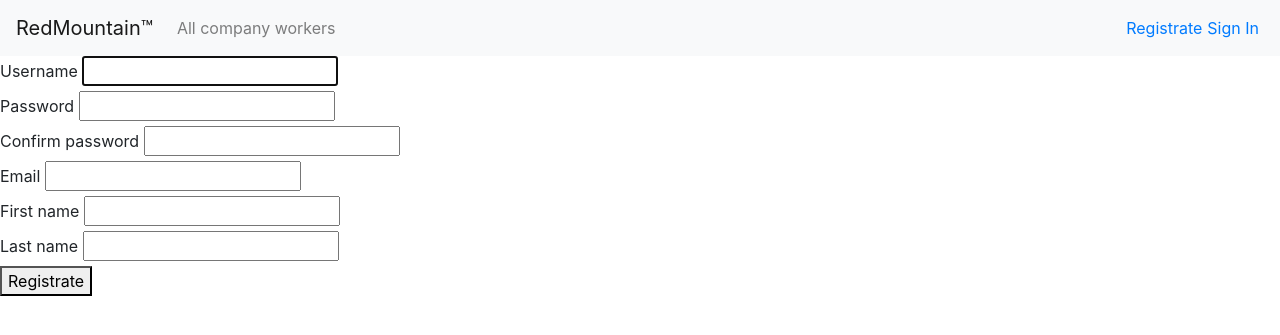
After one commit to Sprow/CompanyTree, a Django app: page /accounts/registration/ in a window 1280 px wide. The commit adds this page. Shown: the top 335 px of the page. Run offline with Django 3.2, Linux system fonts and the light colour scheme; some libraries are stand-ins or nearby versions.

Commit message:
add admin, login, regestration, edit profile, change password

```diff
--- a/accounts/forms.py
+++ b/accounts/forms.py
@@ -1,5 +1,6 @@
 from django import forms
 from accounts.models import User
+from django.contrib.auth.forms import UserChangeForm, UserCreationForm
 
 
 class SearchForm(forms.Form):
@@ -9,21 +10,22 @@ class SearchForm(forms.Form):
         if len(querySet_of_all_positions) >= 2:
             for i in querySet_of_all_positions:
                 for _, val in i.items():
-                    list_of_all_positions.append((val, val))
+                    if val != "":
+                        list_of_all_positions.append((val, val))
     except:
         pass
 
     list_of_all_years = []
     list_of_all_years2 = [("year", "year")]
     try:
-        querySet_of_all_years = User.objects.values('date_joined')
-        if len(querySet_of_all_years) >= 2:
-            for i in querySet_of_all_years:
-                for key, val in i.items():
-                    year = val.year
-                    list_of_all_years.append(year)
+        queryset_of_all_years = User.objects.values('date_joined')
+        if len(queryset_of_all_years) >= 2:
+            for i in queryset_of_all_years:
+                    for key, val in i.items():
+                        year = val.year
+                        list_of_all_years.append(year)
             for i in range(min(list_of_all_years), max(list_of_all_years)+1):
-                list_of_all_years2.append((i, i))
+                    list_of_all_years2.append((i, i))
     except:
         pass
 
@@ -35,3 +37,29 @@ class SearchForm(forms.Form):
     salary_max = forms.IntegerField(required=False, min_value=0)
     page_number = forms.IntegerField(widget=forms.HiddenInput(), required=False)
     total_pages = forms.IntegerField(widget=forms.HiddenInput(), required=False)
+
+
+class LoginForm(forms.Form):
+    username = forms.CharField()
+    password = forms.CharField(min_length=4, max_length=128, widget=forms.TextInput(attrs={"type": "password"}))
+
+
+class RegistrationForm(UserCreationForm):
+
+    class Meta:
+        model = User
+        fields = (
+            'username',
+            'first_name',
+            'last_name',
+            'email',
+            'password1',
+            'password2'
+        )
+
+
+class EditProfileForm(UserChangeForm):
+
+    class Meta:
+        model = User
+        fields = ('first_name', 'last_name', 'email', 'password')
--- /dev/null
+++ b/accounts/templates/registration.html
@@ -0,0 +1,55 @@
+{% extends "base.html" %}
+
+
+{% block content %}
+    <form action="{% url 'registration' %}" method="POST">
+        {% csrf_token %}
+
+        {{ pass_error }}
+        {{ username_error }}
+
+        {% if form.username.errors %}
+            {{ form.username.errors }}
+        {% endif %}
+        <div>
+            <label for="{{ form.username.id_for_label }}">Username</label>
+            {{ form.username }}
+        </div>
+
+        {% if form.password1.errors %}
+            {{ form.password1.errors }}
+        {% endif %}
+        <div>
+            <label for="{{ form.password1.id_for_label }}">Password</label>
+            {{ form.password1 }}
+        </div>
+
+        {% if form.password2.errors %}
+            {{ form.password2.errors }}
+        {% endif %}
+        <div>
+            <label for="{{ form.password2.id_for_label }}">Confirm password</label>
+            {{ form.password2 }}
+        </div>
+
+        {% if form.email.errors %}
+            {{ form.email.errors }}
+        {% endif %}
+        <div>
+            <label for="{{ form.email.id_for_label }}">Email</label>
+            {{ form.email }}
+        </div>
+
+        <div>
+            <label for="{{ form.first_name.id_for_label }}">First name</label>
+            {{ form.first_name }}
+        </div>
+
+        <div>
+            <label for="{{ form.last_name.id_for_label }}">Last name</label>
+            {{ form.last_name }}
+        </div>
+
+        <button type="submit">Registrate</button>
+    </form>
+{% endblock %}
--- /dev/null
+++ b/accounts/urls.py
@@ -0,0 +1,18 @@
+from django.conf.urls import url
+
+from accounts.views import sign_out, sign_in, register_user, view_profile, edit_profile, change_password
+
+
+urlpatterns = [
+    url(r'^logout/$', sign_out, name="logout"),
+    url(r'^login/$', sign_in, name="login"),
+    url(r'^registration/$', register_user, name="registration"),
+    # url(r'^profile/$', view_profile, name="view_profile"),
+    # url(r'^change-password/$', change_password, name='change_password'),
+    # url(r'^profile/edit/$', change_password, name="change_password"),
+
+    url(r'^profile/$', view_profile, name='view_profile'),
+    url(r'^profile/edit/$', edit_profile, name='edit_profile'),
+    url(r'^change-password/$', change_password, name='change_password'),
+
+]
--- a/accounts/views.py
+++ b/accounts/views.py
@@ -1,4 +1,5 @@
-from django.shortcuts import render, get_object_or_404
+from django.shortcuts import render, get_object_or_404, HttpResponseRedirect, redirect
+from django.urls import reverse
 from accounts.models import User
 from accounts.forms import SearchForm
 from django.core import serializers
@@ -7,6 +8,66 @@ from django.http import HttpResponse
 
 import json
 import math
+
+from django.contrib.auth import authenticate, login, logout
+from django.contrib.auth.decorators import login_required
+from django.contrib.auth.forms import PasswordChangeForm
+from django.contrib.auth import update_session_auth_hash
+
+from accounts.forms import LoginForm, RegistrationForm, EditProfileForm
+
+
+@login_required(login_url="/login/")
+def sign_out(request):
+    logout(request)
+    return HttpResponseRedirect(reverse("home"))
+
+
+def sign_in(request):
+    if request.user.is_authenticated:
+        return HttpResponseRedirect(reverse("home"))
+    else:
+        form = LoginForm()
+        if request.method == "POST":
+            form = LoginForm(request.POST)
+            if form.is_valid():
+                data = form.cleaned_data
+                user = authenticate(username=data.get("username"), password=data.get("password"))
+                if user:
+                    login(request, user)
+                    return HttpResponseRedirect(reverse("home"))
+                else:
+                    print("sorry")
+        return render(request, "login.html", {"form": form})
+
+
+def register_user(request):
+    if request.user.is_authenticated:
+        return HttpResponseRedirect(reverse("home"))
+    else:
+        form = RegistrationForm()
+        if request.method == 'POST':
+            form = RegistrationForm(request.POST)
+            if form.is_valid():
+                data = form.cleaned_data
+                password1 = data.get('password1')
+                password2 = data.get('password2')
+                if User.objects.filter(username=data.get("username")):
+                    username_error = 'User with this username is already exists'
+                    return render(request, 'registration.html', {"form": form, "username_error": username_error})
+                else:
+                    if password1 != password2:
+                        pass_error = "Passwords don't match"
+                        return render(request, 'registration.html', {"form": form, "pass_error": pass_error})
+                    else:
+                        user = User.objects.create_user(username=data.get("username"),
+                                                        email=data.get("email"),
+                                                        first_name=data.get("first_name"),
+                                                        last_name=data.get("last_name"))
+                        user.set_password(password1)
+                        user.save()
+                        return HttpResponseRedirect(reverse("login"))
+        return render(request, 'registration.html', {"form": form})
 
 
 def accounts(request):
@@ -26,10 +87,14 @@ def single_account(request, account_id):
 
 
 def all_accounts(request):
-    all_users = User.objects.all()
-    search_form = SearchForm()
-    return render(request, "all_accounts.html", {"all_accounts": all_users,
-                                                 "search_form": search_form})
+    if request.user.is_authenticated:
+        all_users = User.objects.all()
+        search_form = SearchForm()
+        return render(request, "all_accounts.html", {"all_accounts": all_users,
+                                                     "search_form": search_form})
+    else:
+        sign_in_error = "Please sign in"
+        return render(request, "all_accounts.html", {"sign_in_error": sign_in_error})
 
 
 def all_accounts_page_load(request):
@@ -108,3 +173,42 @@ def search(request):
                 # print('query>', search_result.query)     #sql request
 
                 return HttpResponse(search_result_json, content_type='application/json')
+
+
+def view_profile(request, pk=None):
+    if pk:
+        user = User.objects.get(pk=pk)
+    else:
+        user = request.user
+    return render(request, 'profile.html', {'user': user})
+
+
+def edit_profile(request):
+    if request.method == 'POST':
+        form = EditProfileForm(request.POST, instance=request.user)
+
+        if form.is_valid():
+            form.save()
+            return redirect(reverse('view_profile'))
+    else:
+        form = EditProfileForm(instance=request.user)
+        return render(request, 'edit_profile.html', {'form': form})
+
+
+def change_password(request):
+    if request.method == 'POST':
+        form = PasswordChangeForm(data=request.POST, user=request.user)
+
+        if form.is_valid():
+            form.save()
+            update_session_auth_hash(request, form.user)
+            return redirect(reverse('view_profile'))
+        else:
+            # return redirect(reverse('change_password'))
+            form = PasswordChangeForm(user=request.user)
+            print(request.user)
+            pass_error = "Wrong old password or passwords don't match"
+            return render(request, 'change_password.html', {'form': form, 'pass_error': pass_error})
+    else:
+        form = PasswordChangeForm(user=request.user)
+        return render(request, 'change_password.html', {'form': form})
--- a/company_tree/urls.py
+++ b/company_tree/urls.py
@@ -1,4 +1,4 @@
-from django.conf.urls import url
+from django.conf.urls import url, include
 from django.contrib import admin
 from accounts.views import accounts, single_account, all_accounts, search
 
@@ -8,4 +8,6 @@ urlpatterns = [
     url(r'^all_accounts/search', search, name="search"),
     url(r'^all_accounts', all_accounts, name="all_accounts"),
     url(r'^(?P<account_id>[\d]+)$', single_account, name="single_account"),
+
+    url(r'^accounts/', include('accounts.urls')),
 ]
--- a/static/javascript/all_accounts.js
+++ b/static/javascript/all_accounts.js
@@ -1,4 +1,4 @@
-function newNavigator() {
+function tableNavigator() {
     let obj = {};
     obj.page = 1;
     obj.order_by = 'id';
@@ -101,7 +101,7 @@ function newNavigator() {
     return obj;
 }
 
-let nav = newNavigator();
+let nav = tableNavigator();
 
 $( "#search_form input" ).on( "input", nav.searchWithDelay );
 $( "#search_form select" ).on( "change", nav.search );
--- /dev/null
+++ b/static/stylesheet/base.css
@@ -0,0 +1,3 @@
+.nav_link {
+    padding-right: 5px;
+}
--- a/templates/base.html
+++ b/templates/base.html
@@ -8,10 +8,12 @@
     <meta charset="utf-8">
     <meta name="viewport" content="width=device-width, initial-scale=1, shrink-to-fit=no">
     <!-- Bootstrap CSS -->
+
+    <link rel="stylesheet" href="https://stackpath.bootstrapcdn.com/bootstrap/4.3.1/css/bootstrap.min.css"
+          integrity="sha384-ggOyR0iXCbMQv3Xipma34MD+dH/1fQ784/j6cY/iJTQUOhcWr7x9JvoRxT2MZw1T" crossorigin="anonymous">
+    <link rel="stylesheet" href="{% static "stylesheet/base.css" %}">
     {% block head %}
     {% endblock %}
-    <link rel="stylesheet" href="https://stackpath.bootstrapcdn.com/bootstrap/4.3.1/css/bootstrap.min.css"
-          integrity="sha384-ggOyR0iXCbMQv3Xipma34MD+dH/1fQ784/j6cY/iJTQUOhcWr7x9JvoRxT2MZw1T" crossorigin="anonymous">
     <title>Company Tree</title>
 </head>
 <body>
@@ -51,10 +53,18 @@
 {#        <a class="nav-link disabled" href="#" tabindex="-1" aria-disabled="true">Disabled</a>#}
 {#      </li>#}
     </ul>
-    <form class="form-inline my-2 my-lg-0">
-      <input class="form-control mr-sm-2" type="search" placeholder="Search" aria-label="Search">
-      <button class="btn btn-outline-success my-2 my-sm-0" type="submit">Search</button>
-    </form>
+
+        {% if request.user.is_authenticated %}
+{#            you login as: {{ user.username }} <br>#}
+            <span class="nav_link">you login as:</span>
+            <a class="nav_link" href="{% url 'view_profile' %}">{{ user.username }} </a>
+            <a class="nav_link" href="{% url 'logout' %}">Sign Out</a>
+
+        {% else %}
+            <a class="nav_link" href="{% url 'registration' %}">Registrate</a>
+            <a class="nav_link" href="{% url 'login' %}">Sign In</a>
+        {% endif %}
+
   </div>
 </nav>
     <div>
```
Also changed, not shown: accounts/admin.py (+16 -1 lines), accounts/models.py (+4 -4 lines), accounts/templates/change_password.html (added, +12 -0 lines), accounts/templates/edit_profile.html (added, +10 -0 lines), accounts/templates/login.html (added, +30 -0 lines), accounts/templates/profile.html (added, +11 -0 lines), templates/all_accounts.html (+34 -14 lines), accounts/migrations/0001_initial.py, static/stylesheet/all_accounts.css (line endings or trailing spaces).
